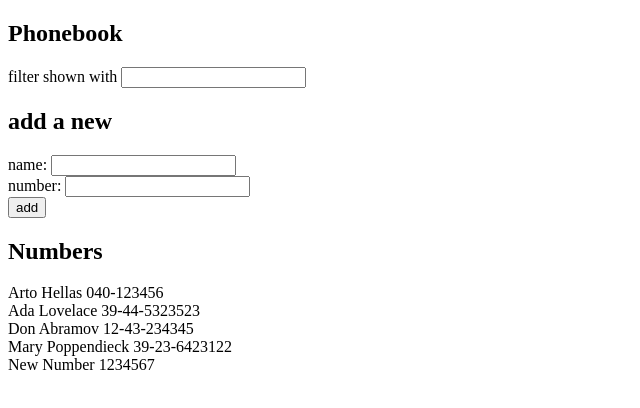
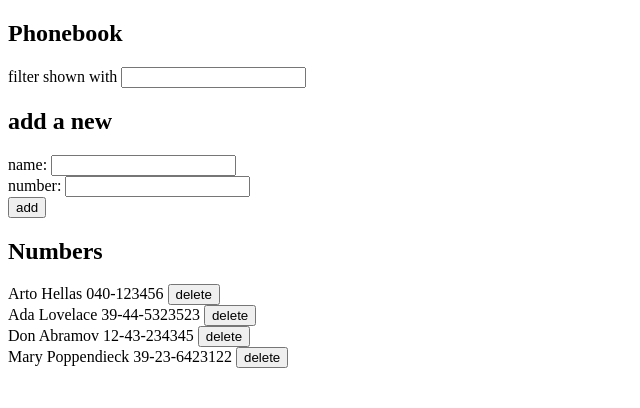
Before and after one commit to AdeolaBamisile/FullstackOpen-Exercises, a React (Vite) app in the folder Part2/phonebook/: page / in a window 1280 px wide. Shown: the top 408 px of the page, without its empty margins (0-640 px from the left). Built offline with nearby package versions, Linux system fonts and the light colour scheme; data requests are answered from the project's data file.

Commit message:
Completed Exercise 2.14

```diff
--- a/Part2/phonebook/db.json
+++ b/Part2/phonebook/db.json
@@ -3,27 +3,22 @@
     {
       "name": "Arto Hellas",
       "number": "040-123456",
-      "id": "1"
+      "id": "dJ1RGIx_MKA"
     },
     {
       "name": "Ada Lovelace",
       "number": "39-44-5323523",
-      "id": "2"
+      "id": "fUuk5wUjVj0"
     },
     {
       "name": "Don Abramov",
       "number": "12-43-234345",
-      "id": "3"
+      "id": "MOr3sPLZ8ug"
     },
     {
       "name": "Mary Poppendieck",
       "number": "39-23-6423122",
-      "id": "4"
-    },
-    {
-      "name": "New Number",
-      "number": "1234567",
-      "id": "9lcvhmdOgqY"
+      "id": "JqGaG4Cq5P4"
     }
   ],
   "$schema": "./node_modules/json-server/schema.json"
--- a/Part2/phonebook/src/App.jsx
+++ b/Part2/phonebook/src/App.jsx
@@ -3,6 +3,7 @@ import Filter from "./components/Filter";
 import PersonForm from "./components/PersonForm";
 import Persons from "./components/Persons";
 import ServerNotes from "./services/ServerNotes";
+import axios from "axios";
 
 const App = () => {
   const [persons, setPersons] = useState([]);
@@ -58,6 +59,15 @@ const App = () => {
     setNewSearch(event.target.value);
   };
 
+  const handleDelete = (id) => () => {
+    const person = persons.find((person) => person.id === id);
+    if (window.confirm(`Delete ${person.name}`)) {
+      ServerNotes.remove(id).then((initialNote) => {
+        setPersons(persons.filter((person) => person.id !== id));
+      });
+    }
+  };
+
   const peopelToShow =
     newSearch == ""
       ? persons
@@ -80,7 +90,14 @@ const App = () => {
         newNumber={newNumber}
       />
       <h2>Numbers</h2>
-      <Persons peopelToShow={peopelToShow} />
+      {peopelToShow.map((person) => (
+        <Persons
+          key={person.id}
+          name={person.name}
+          number={person.number}
+          handleDelete={handleDelete(person.id)}
+        />
+      ))}
     </>
   );
 };
--- a/Part2/phonebook/src/components/Persons.jsx
+++ b/Part2/phonebook/src/components/Persons.jsx
@@ -1,11 +1,9 @@
-const Persons = ({ peopelToShow }) => {
+const Persons = ({ name, number, handleDelete }) => {
   return (
     <>
-      {peopelToShow.map((person) => (
-        <div key={person.id}>
-          {person.name} {person.number}
-        </div>
-      ))}
+      <div>
+        {name} {number} <button onClick={handleDelete}>delete</button>
+      </div>
     </>
   );
 };
--- a/Part2/phonebook/src/services/ServerNotes.jsx
+++ b/Part2/phonebook/src/services/ServerNotes.jsx
@@ -11,4 +11,9 @@ const create = (newObject) => {
   return request.then((response) => response.data);
 };
 
-export default { getAll, create };
+const remove = (id) => {
+  const request = axios.delete(`${baseURL}/${id}`);
+  return request.then((response) => response.data);
+};
+
+export default { getAll, create, remove };
```
